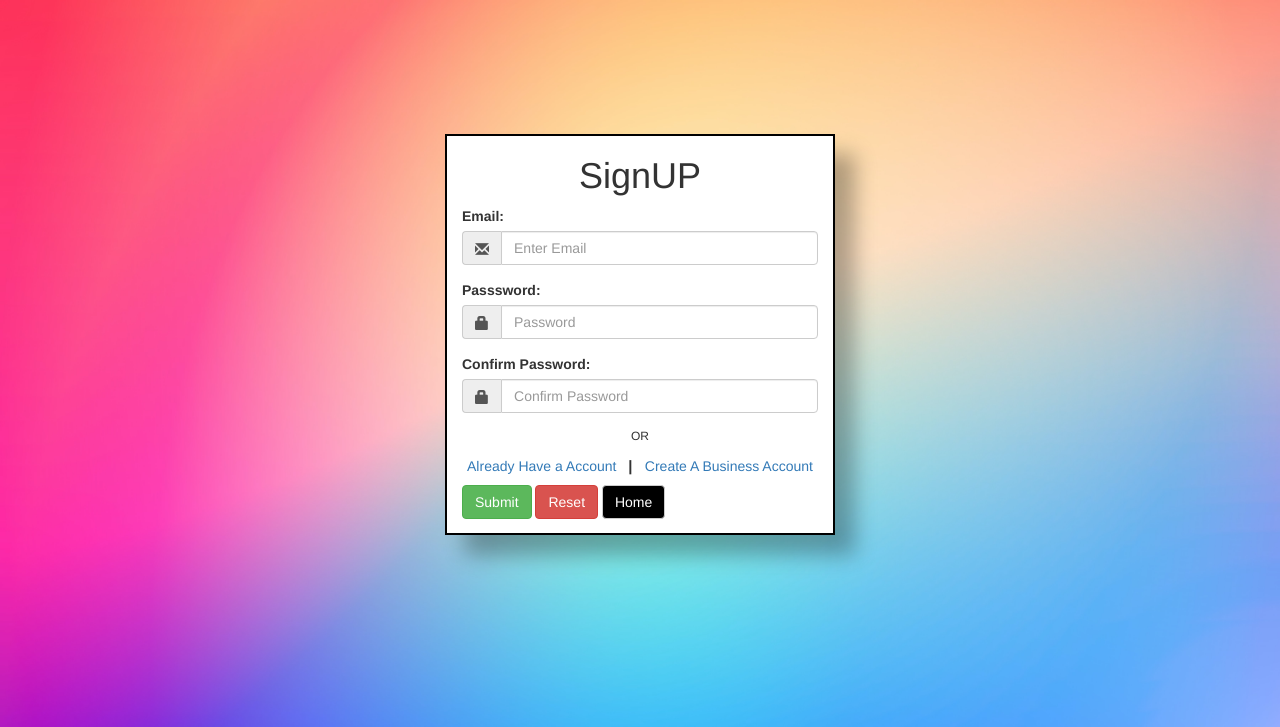
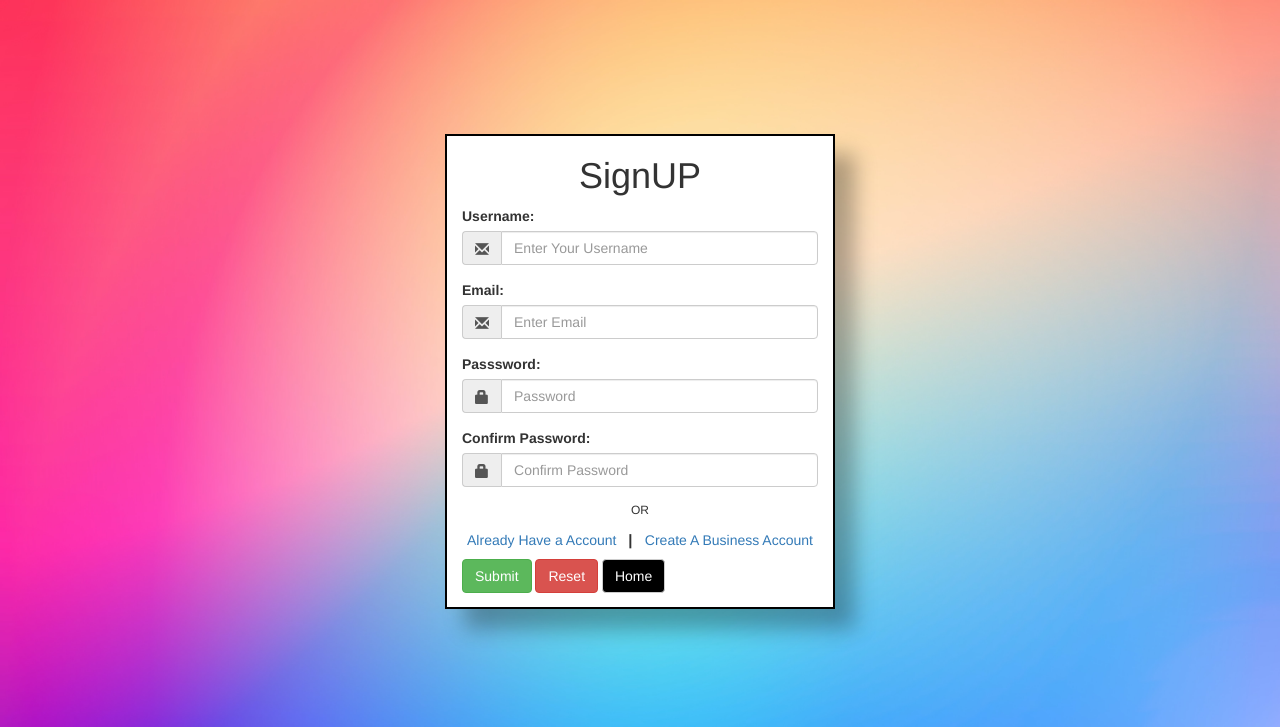
Before and after one commit to yashg02/localforvocals, a Django app: page /signup/ in a window 1280 px wide. Shown: the top 727 px of the page. Run offline with Django 3.2, Linux system fonts and the light colour scheme; some libraries are stand-ins or nearby versions.

Commit message:
Login/Signup db link

```diff
--- a/user/models.py
+++ b/user/models.py
@@ -9,6 +9,6 @@ class channel(models.Model):
     desc = models.CharField(max_length=200, default="")
     image = models.ImageField(upload_to='user/images', default="")
     date = models.DateField(default=date(1111, 11, 11))
-
+    objects=models.Manager()
     def __str__(self):
         return self.name
--- a/user/templates/user/registration.html
+++ b/user/templates/user/registration.html
@@ -45,26 +45,33 @@
             <div class="col-md-4"></div>
             <div class="col-md-4 form-box">
                 <h1 class="text-center">SignUP</h1>
-                <form onsubmit="return checkForm(this);" action="signup.php" method="POST">
+                <form action='/handleSignup' method='post'>
+                    <div class="form-group">
+                        <label>Username:</label>
+                        <div class="input-group">
+                            <span class="input-group-addon"><i class="glyphicon glyphicon-envelope"></i></span>
+                            <input name="username" type="text" id="username" class="form-control" placeholder="Enter Your Username" required>
+                        </div>
+                    </div>
                     <div class="form-group">
                         <label>Email:</label>
                         <div class="input-group">
                             <span class="input-group-addon"><i class="glyphicon glyphicon-envelope"></i></span>
-                            <input name="email" type="email" class="form-control" placeholder="Enter Email" required>
+                            <input name="email" type="email" id="email" class="form-control" placeholder="Enter Email" required>
                         </div>
                     </div>
                     <div class="form-group">
                         <label>Passsword:</label>
                         <div class="input-group">
                             <span class="input-group-addon"><i class="glyphicon glyphicon-lock"></i></span>
-                            <input name="password" type="password" class="form-control" name="password" placeholder="Password" required>
+                            <input name="password" type="password" id="password" class="form-control" name="password" placeholder="Password" required>
                         </div>
                     </div>
                     <div class="form-group">
                         <label>Confirm Password:</label>
                         <div class="input-group">
                             <span class="input-group-addon"><i class="glyphicon glyphicon-lock"></i></span>
-                            <input name="cpassword" type="password" class="form-control" placeholder="Confirm Password" required>
+                            <input name="cpassword" type="password" id="cpassword" class="form-control" placeholder="Confirm Password" required>
                         </div>
                     </div>
                     <!-- <div class="form-group">
@@ -75,7 +82,7 @@
                         </div>
                     </div> -->
                     <h6 class="text-center">OR
-                        <a href="/login">
+                        <a href="/Login">
                             <h5 style="display: inline;"><br><br>Already Have a Account</h5>
                         </a>
                         <b style="font-size: 15;">&nbsp; | &nbsp; </b>
@@ -83,6 +90,7 @@
                             <h5 style="display: inline;">Create A Business Account</h5>
                         </a>
                     </h6>
+                    {% csrf_token %}
                     <input type="submit" class="btn btn-success" name="register" value="Submit">
                     <input type="reset" value="Reset" class="btn btn-danger">
                     <button class="btn btn-default" style="background-color: black;">
--- a/user/urls.py
+++ b/user/urls.py
@@ -7,7 +7,10 @@ urlpatterns = [
     path('search/', views.search, name="search"),
     path('store/<str:cat>', views.store, name="store"),
     path("store/storeinfo/<int:myid>", views.storeinfo, name="ProductView"),
-    path('login/', views.login, name='login'),
+    path('Login/', views.Login, name='login'),
+    path('handleSignup', views.handleSignup, name='handleSignup'),
+    path('login', views.handleLogin, name='handleLogin'),
+    path('logout', views.handleLogout, name='handleLogout'),
     path('signup/', views.signup, name='signup'),
     path('signup/business/', views.business, name='business'),
     path('store/storeinfo/prodview/', views.prod, name="ProductView")
--- a/user/views.py
+++ b/user/views.py
@@ -1,7 +1,8 @@
-from django.shortcuts import render
-from django.http import HttpResponse
+from django.shortcuts import render, HttpResponse, redirect
 from .models import channel
-
+from django.contrib.auth import authenticate, login, logout
+from django.contrib.auth.models import User
+from django.contrib import messages
 
 # Create your views here.
 def index(request):
@@ -33,8 +34,8 @@ def storeinfo(request, myid):
     product=channel.objects.filter(id=myid)
     return render(request, 'user/storeinfo.html', {'product':product[0], 'prod': prod})
 
-def login(request):
-    return render(request, 'user/login.html')
+def Login(request):
+    return render(request, 'user/Login.html')
 
 def signup(request):
     return render(request, 'user/registration.html')
@@ -44,3 +45,66 @@ def business(request):
 
 def prod(request):
     return render(request, 'user/prodview.html')
+
+def handleSignup(request):
+    if request.method == 'POST':
+
+        # Get user params
+        username = request.POST['username']
+        email = request.POST['email']
+        password = request.POST['password']
+        cpassword = request.POST['cpassword']
+
+        #Checks for erroneous inputs
+
+        #Username lenght check
+        if len(username) > 10:
+            messages.error(request, 'Username too long')
+            return redirect('home')
+
+        #Alphanumeric check
+        if not username.isalnum():
+            messages.error(request, 'Username must comprise of alphanumeric characters')
+            return redirect('home')
+
+        #Password match check
+        if password != cpassword:
+            messages.success(request, 'Passwords do not match.')
+            return redirect('home')
+
+        #Create User
+        myuser = User.objects.create_user(username, email, password)
+        myuser.name = username
+        myuser.email = email
+        myuser.password = password
+        myuser.save()
+        messages.success(request, 'Your Account has been created')
+        return redirect('home')
+
+    return HttpResponse('404 - NOT FOUND')
+
+
+def handleLogin(request):
+    if request.method == 'POST':
+
+        # Get user params
+        loginusername = request.POST['loginusername']
+        loginpassword = request.POST['loginpassword']
+
+        user = authenticate(username= loginusername, password= loginpassword)
+
+        if user is not None:
+            login(request, user)
+            messages.success(request, "Successfully Logged In")
+            return redirect('home')
+
+        else:
+            messages.error(request, "Invalid Credentials. Please try again.")
+            return redirect('home')
+
+    return HttpResponse('404 - NOT FOUND')
+
+def handleLogout(request):
+    logout(request)
+    messages.success(request, "Successfully Logged Out")
+    return redirect('home')
```
Also changed, not shown: user/templates/user/index.html (+14 -1 lines), user/templates/user/login.html (+5 -4 lines).
